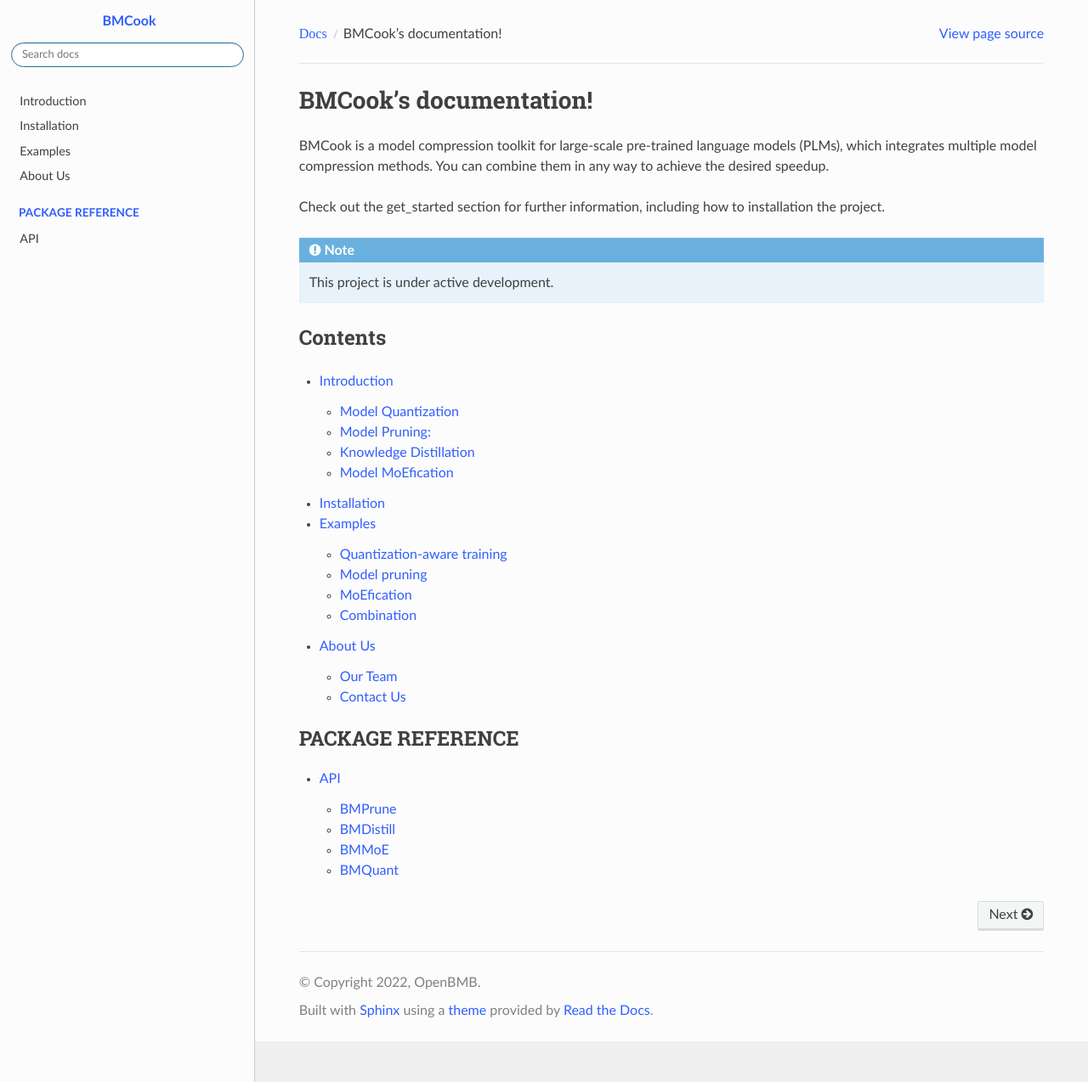
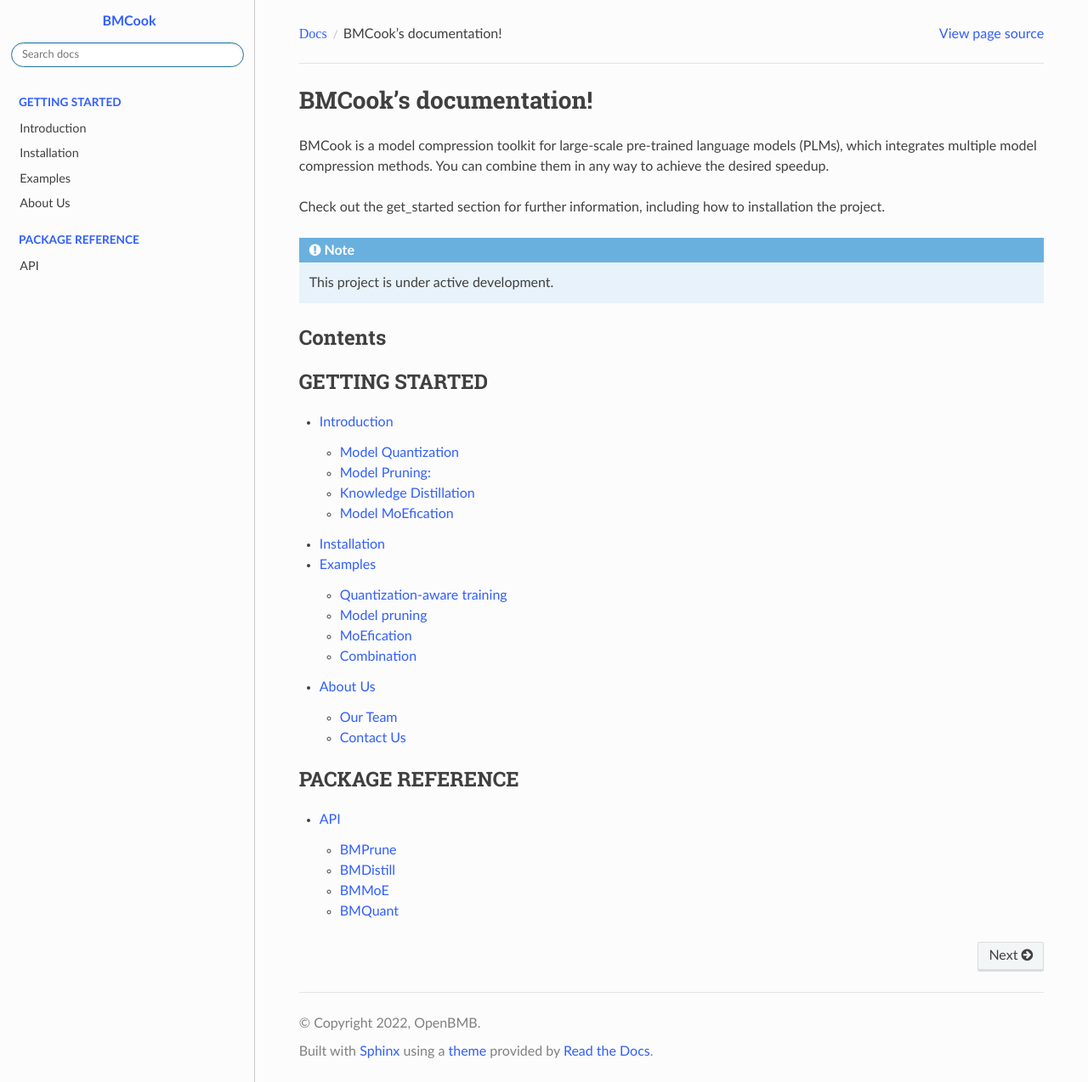
Before and after one commit to OpenBMB/BMCook, a Sphinx documentation site: the page built from docs/source/index.rst, in a window 1280 px wide and 1274 px high. Shown: the whole window at 85% size. Built offline with Sphinx 7.4.7 and the Read the Docs theme 2.0.0, drawn with Linux system fonts in a browser that asks for light colours.

Commit message:
Update index.rst

```diff
--- a/docs/source/index.rst
+++ b/docs/source/index.rst
@@ -15,6 +15,7 @@
 
 .. toctree::
    :maxdepth: 2
+   :caption: GETTING STARTED
 
    introduction.md
    installation.md
```
